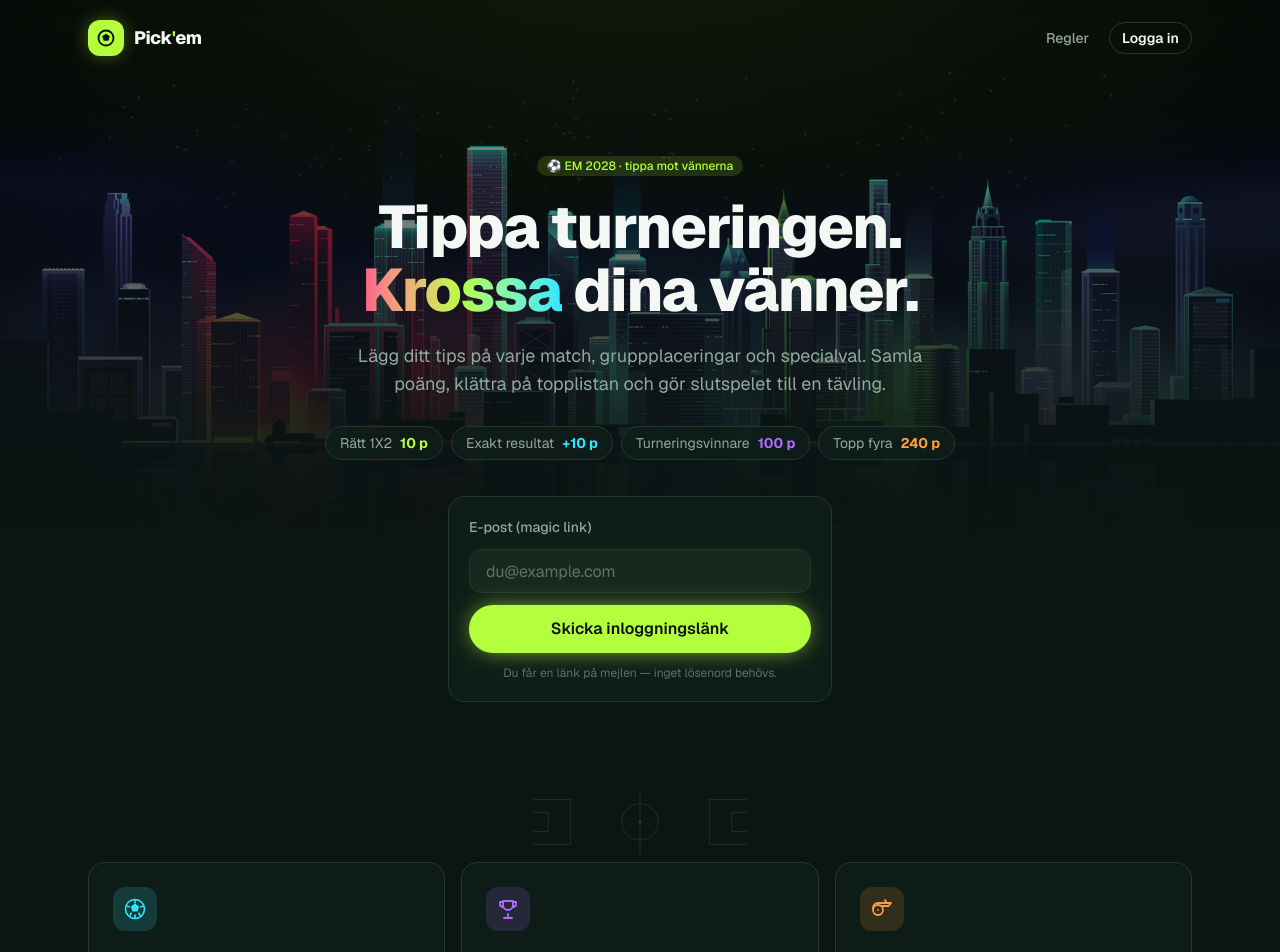
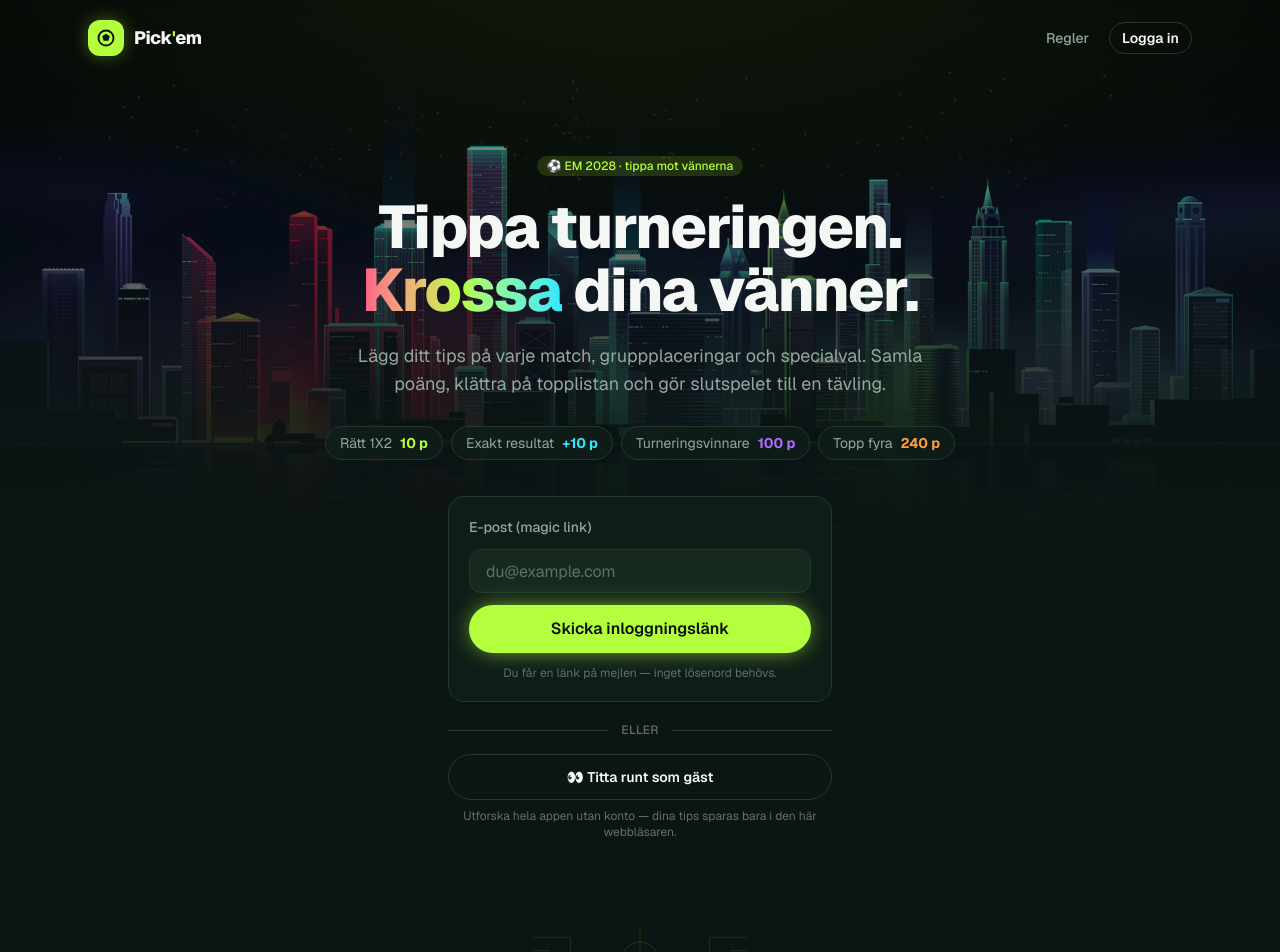
Before and after one commit to calle2200/fotbollstipset, a Next.js app: page / in a window 1280 px wide. Shown: the top 952 px of the page. Built offline with nearby package versions, Linux system fonts and the light colour scheme.

Commit message:
La till: Kolla som gäst

```diff
--- a/src/app/(app)/layout.tsx
+++ b/src/app/(app)/layout.tsx
@@ -1,3 +1,4 @@
+import Link from "next/link";
 import { Header } from "@/components/layout/Header";
 import { MobileTabBar } from "@/components/layout/MobileTabBar";
 import { Countdown } from "@/components/ui/Countdown";
@@ -16,13 +17,21 @@ export default async function AppLayout({
     <PredictionsProvider>
       <div className="flex min-h-full flex-col">
         <Header userEmail={user?.email ?? null} />
-        {/* Countdown-rad till turneringsstart */}
+        {/* Countdown till turneringsstart + ev. gäst-markering */}
         <div className="border-b border-border/60 bg-surface/40 backdrop-blur-sm">
-          <div className="mx-auto flex max-w-6xl items-center justify-center gap-2 px-4 py-2 sm:justify-start sm:px-6">
+          <div className="mx-auto flex max-w-6xl flex-wrap items-center justify-center gap-x-4 gap-y-1 px-4 py-2 sm:justify-between sm:px-6">
             <Countdown
               target={activeTournament.startsAt}
               label={`${activeTournament.short} · avspark om`}
             />
+            {!user && (
+              <p className="text-xs text-faint">
+                👀 Du tittar som gäst — tipsen sparas bara i den här webbläsaren.{" "}
+                <Link href="/#logga-in" className="font-medium text-brand hover:underline">
+                  Logga in
+                </Link>
+              </p>
+            )}
           </div>
         </div>
         {/* pb ger plats åt mobilens bottom-tab-bar */}
--- a/src/app/(app)/profil/page.tsx
+++ b/src/app/(app)/profil/page.tsx
@@ -33,7 +33,7 @@ export default async function ProfilPage() {
               </Button>
             </form>
           ) : (
-            <ButtonLink href="/" variant="outline">
+            <ButtonLink href="/#logga-in" variant="outline">
               Logga in
             </ButtonLink>
           )
@@ -82,8 +82,9 @@ export default async function ProfilPage() {
       </Card>
 
       <StubNotice>
-        Användarnamn, avatar och utloggning kräver auth — kopplas in i nästa
-        session. Statistiken ovan är mockad.
+        Inloggning och utloggning fungerar. Användarnamn, avatar och statistiken
+        ovan är fortfarande exempeldata — de kopplas till ditt konto när tipsen
+        flyttas till databasen.
       </StubNotice>
 
       {/* Mina specialval */}
--- a/src/app/page.tsx
+++ b/src/app/page.tsx
@@ -50,7 +50,7 @@ export default function LandingPage() {
           >
             Regler
           </Link>
-          <ButtonLink href="/turneringar" variant="outline" size="sm">
+          <ButtonLink href="/#logga-in" variant="outline" size="sm">
             Logga in
           </ButtonLink>
         </div>
@@ -89,8 +89,28 @@ export default function LandingPage() {
           </div>
 
           {/* Inloggning via magic link */}
-          <div className="mt-9 w-full max-w-sm">
+          <div id="logga-in" className="mt-9 w-full max-w-sm scroll-mt-24">
             <MagicLinkForm />
+
+            {/* Gästläge — så man kan titta runt utan konto */}
+            <div className="mt-5 flex items-center gap-3">
+              <span className="h-px flex-1 bg-border" />
+              <span className="text-xs font-medium uppercase tracking-wide text-faint">
+                eller
+              </span>
+              <span className="h-px flex-1 bg-border" />
+            </div>
+
+            <Link
+              href="/turneringar"
+              className="mt-4 flex w-full items-center justify-center gap-2 rounded-full border border-border px-5 py-3 text-sm font-semibold text-ink transition-colors hover:border-brand/50 hover:text-brand"
+            >
+              👀 Titta runt som gäst
+            </Link>
+            <p className="mt-2 text-xs text-faint">
+              Utforska hela appen utan konto — dina tips sparas bara i den här
+              webbläsaren.
+            </p>
           </div>
         </section>
 
--- a/src/app/regler/page.tsx
+++ b/src/app/regler/page.tsx
@@ -1,3 +1,4 @@
+import Link from "next/link";
 import { Logo } from "@/components/layout/Logo";
 import { Badge } from "@/components/ui/Badge";
 import { ButtonLink } from "@/components/ui/Button";
@@ -32,7 +33,7 @@ export default function ReglerPage() {
       <header className="border-b border-border bg-bg/80 backdrop-blur-md">
         <div className="mx-auto flex h-16 max-w-3xl items-center justify-between px-4 sm:px-6">
           <Logo href="/" />
-          <ButtonLink href="/turneringar" variant="outline" size="sm">
+          <ButtonLink href="/#logga-in" variant="outline" size="sm">
             Logga in
           </ButtonLink>
         </div>
@@ -404,11 +405,17 @@ export default function ReglerPage() {
         </SectionCard>
 
         {/* CTA */}
-        <div className="flex flex-col items-center gap-4 pt-2 text-center">
+        <div className="flex flex-col items-center gap-3 pt-2 text-center">
           <p className="text-muted">Redo att lägga ditt tips?</p>
-          <ButtonLink href="/turneringar" size="lg" className="neon-glow">
+          <ButtonLink href="/#logga-in" size="lg" className="neon-glow">
             Kom igång
           </ButtonLink>
+          <Link
+            href="/turneringar"
+            className="text-sm text-faint underline-offset-4 transition-colors hover:text-muted hover:underline"
+          >
+            eller titta runt som gäst
+          </Link>
         </div>
       </main>
 
--- a/src/components/layout/Header.tsx
+++ b/src/components/layout/Header.tsx
@@ -135,7 +135,7 @@ export function Header({ userEmail }: { userEmail?: string | null }) {
             </div>
           ) : (
             <Link
-              href="/"
+              href="/#logga-in"
               className="rounded-full border border-border px-3.5 py-2 text-sm font-medium text-ink transition-colors hover:border-brand/50 hover:text-brand"
             >
               Logga in
@@ -201,7 +201,7 @@ export function Header({ userEmail }: { userEmail?: string | null }) {
               </>
             ) : (
               <Link
-                href="/"
+                href="/#logga-in"
                 onClick={() => setMenuOpen(false)}
                 className="flex items-center gap-3 rounded-xl px-3 py-2.5 text-sm font-medium text-brand"
               >
```
